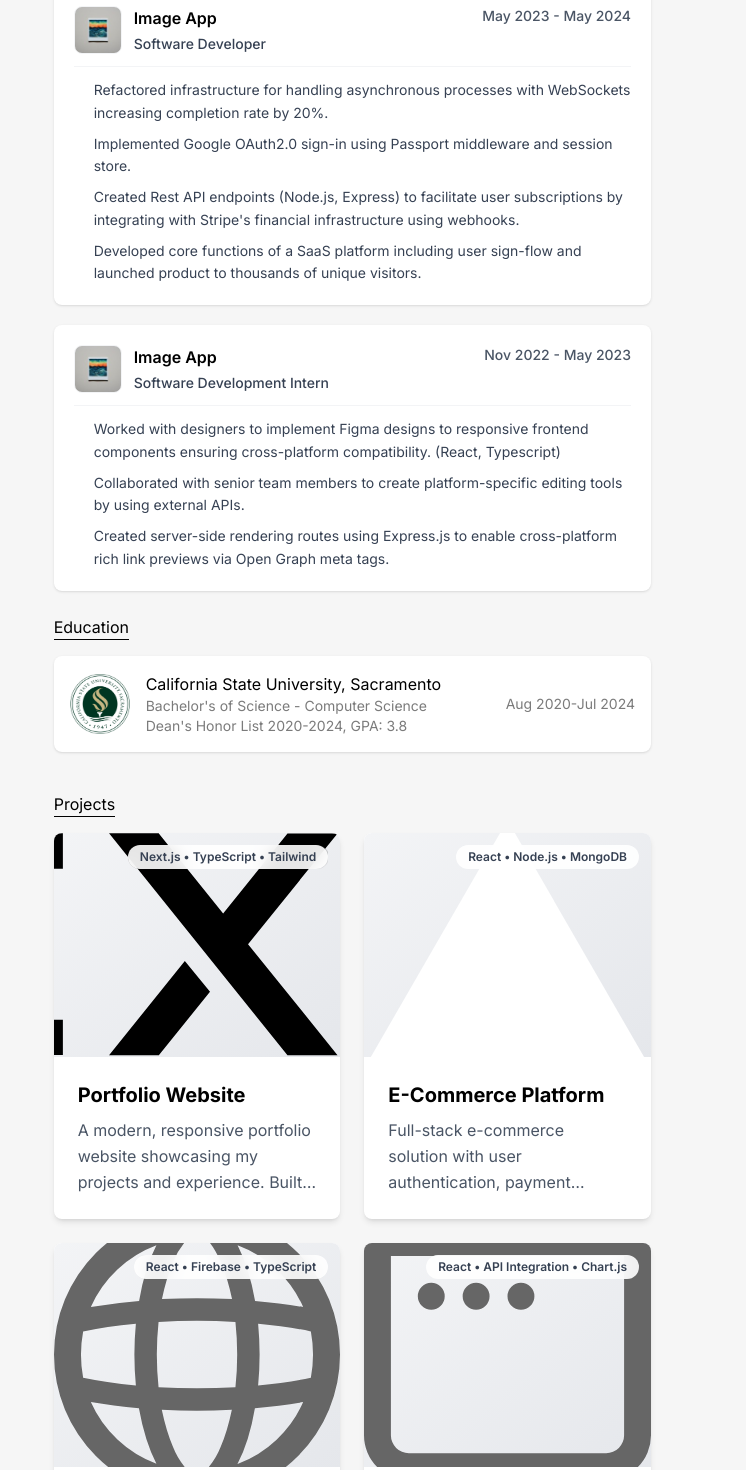
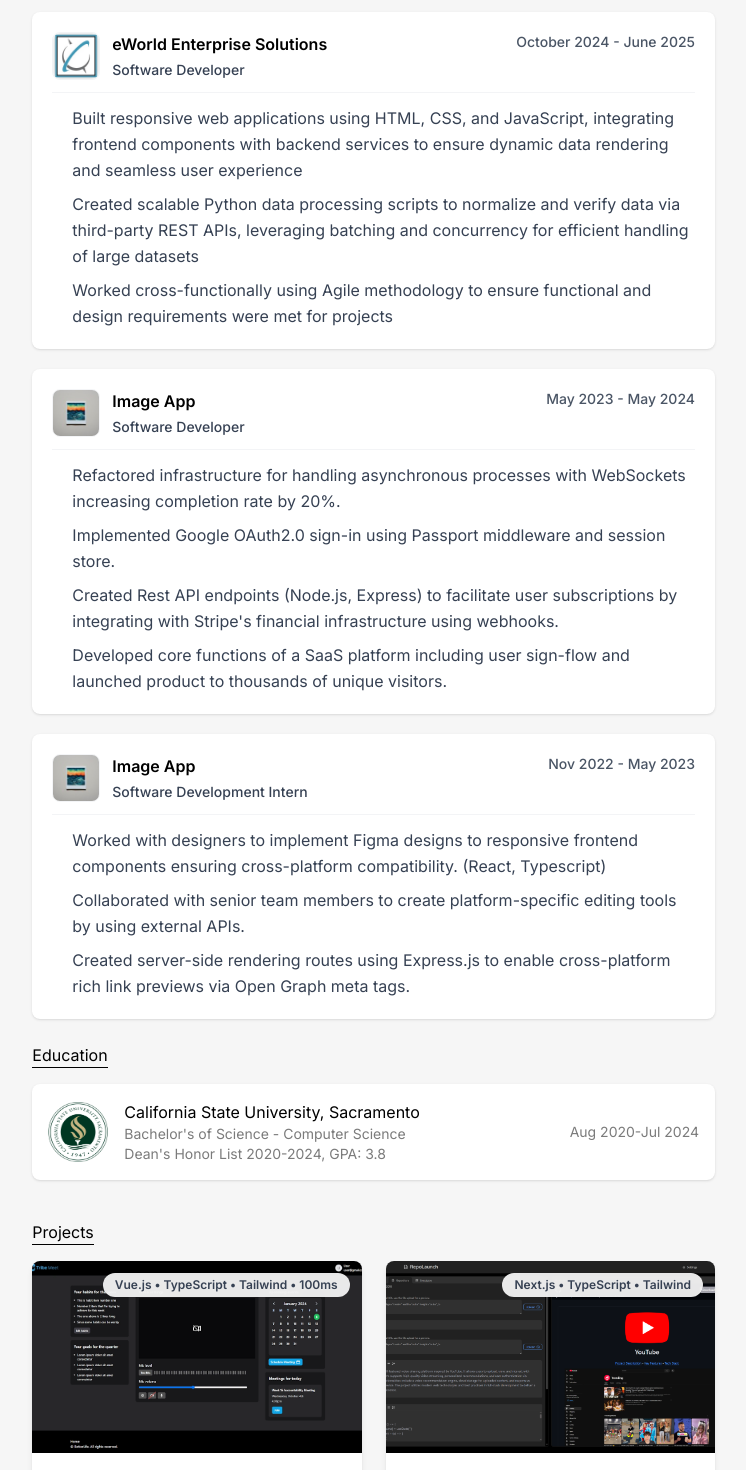
Before and after one commit to BrandonC123/portfolio, a Next.js app: page / in a window 1280 px wide. Shown: the part 960-2430 px from the top of the page, without its empty margins (437-1183 px from the left). Built offline with nearby package versions, Linux system fonts and the light colour scheme.

Commit message:
add assets

```diff
--- a/src/app/page.tsx
+++ b/src/app/page.tsx
@@ -6,7 +6,7 @@
 export default function Home() {
   return (
     <div>
-      <main className='w-9/10 max-w-xl lg:max-w-4xl mx-auto lg:grid grid-cols-12 py-10'>
+      <main className='w-9/10 max-w-2xl lg:max-w-4xl xl:max-w-5xl mx-auto lg:grid grid-cols-12 py-10'>
         <Sidebar />
         {/* main content */}
         <div className='flex flex-col flex-1 col-start-5 col-end-13'>
--- a/src/components/Experience.tsx
+++ b/src/components/Experience.tsx
@@ -36,69 +36,39 @@
         isVisible ? "opacity-100 translate-y-0" : "opacity-0 translate-y-4"
       }`}
     >
-      {/* Mobile version */}
-      <div className='lg:hidden'>
-        <div className='flex items-start gap-3 mb-3'>
+      <div className='flex flex-col lg:flex-row lg:items-start lg:justify-between mb-3 lg:mb-3 lg:pb-3 lg:border-b lg:border-gray-100'>
+        <div className='flex gap-2 lg:gap-3 items-start'>
           <img
             src={companyLogo}
             alt={`${companyName} logo`}
-            className='h-12 w-12 sm:h-14 sm:w-14 rounded-lg object-cover flex-shrink-0 border border-gray-100'
+            className='h-12 w-12 sm:h-14 sm:w-14 lg:h-12 lg:w-12 rounded-lg object-cover flex-shrink-0 border border-gray-100'
           />
           <div className='flex-1 min-w-0'>
-            <h4 className='text-black font-semibold text-sm sm:text-base mb-0.5'>
+            <h4 className='text-black font-semibold text-sm sm:text-base lg:text-base mb-0 lg:mb-1'>
               {companyName}
             </h4>
-            <p className='text-gray-700 text-xs sm:text-sm font-medium mb-2'>
+            <p className='text-gray-700 text-xs sm:text-sm lg:text-sm font-medium mb-0.5 lg:mb-0'>
               {role}
             </p>
-            <p className='text-xs sm:text-sm text-gray-500 font-medium'>
+            <p className='text-xs sm:text-sm lg:hidden text-gray-500 font-medium'>
               {dateRange}
             </p>
           </div>
         </div>
-        <ul className='space-y-2 mt-3'>
+        <p className='text-xs sm:text-sm lg:text-sm text-gray-600 lg:text-gray-600 font-medium lg:whitespace-nowrap lg:ml-4 mt-0.5 lg:mt-0'>
+          {dateRange}
+        </p>
+      </div>
+      <ul className='space-y-2 lg:space-y-2'>
         {responsibilities.map((responsibility, idx) => (
           <li
             key={idx}
-              className='text-xs sm:text-sm text-gray-700 leading-relaxed pl-4 relative before:content-["•"] before:absolute before:left-0 before:text-gray-400 before:font-bold'
+            className='text-sm md:text-base text-gray-700 leading-relaxed pl-4 lg:pl-5 relative before:content-["•"] before:absolute before:left-0 lg:before:left-2 before:text-gray-400 before:font-bold'
           >
             {responsibility}
           </li>
         ))}
       </ul>
-      </div>
-
-      {/* Desktop version */}
-      <div className='hidden lg:block'>
-        <div className='flex items-start justify-between mb-3 pb-3 border-b border-gray-100'>
-          <div className='flex gap-3 items-start'>
-            <img
-              src={companyLogo}
-              alt={`${companyName} logo`}
-              className='h-12 w-12 rounded-lg object-cover flex-shrink-0 border border-gray-100'
-            />
-            <div>
-              <h4 className='text-black font-semibold text-base mb-1'>
-                {companyName}
-              </h4>
-              <p className='text-gray-700 text-sm font-medium'>{role}</p>
-            </div>
-          </div>
-          <p className='text-sm text-gray-600 font-medium whitespace-nowrap ml-4'>
-            {dateRange}
-          </p>
-        </div>
-        <ul className='space-y-2'>
-          {responsibilities.map((responsibility, idx) => (
-            <li
-              key={idx}
-              className='text-sm text-gray-700 leading-relaxed pl-5 relative before:content-["•"] before:absolute before:left-2 before:text-gray-400 before:font-bold'
-            >
-              {responsibility}
-            </li>
-          ))}
-        </ul>
-      </div>
     </div>
   );
 };
@@ -106,10 +76,21 @@
 export const Experience = () => {
   const experiences = [
     {
+      companyLogo: "/pressplay.jpg",
+      companyName: "Press Play Dance Convention",
+      role: "Software Developer",
+      dateRange: "July 2025 - Present",
+      responsibilities: [
+        "Built responsive web applications using HTML, CSS, and JavaScript, integrating frontend components with backend services to ensure dynamic data rendering and seamless user experience",
+        "Created scalable Python data processing scripts to normalize and verify data via third-party REST APIs, leveraging batching and concurrency for efficient handling of large datasets",
+        "Worked cross-functionally using Agile methodology to ensure functional and design requirements were met for projects",
+      ],
+    },
+    {
       companyLogo: "/eworld.jpg",
       companyName: "eWorld Enterprise Solutions",
       role: "Software Developer",
-      dateRange: "October 2024 - Present",
+      dateRange: "October 2024 - June 2025",
       responsibilities: [
         "Built responsive web applications using HTML, CSS, and JavaScript, integrating frontend components with backend services to ensure dynamic data rendering and seamless user experience",
         "Created scalable Python data processing scripts to normalize and verify data via third-party REST APIs, leveraging batching and concurrency for efficient handling of large datasets",
--- a/src/components/Projects.tsx
+++ b/src/components/Projects.tsx
@@ -34,7 +34,7 @@
       }`}
     >
       {/* Image Container */}
-      <div className='relative h-48 sm:h-56 overflow-hidden bg-gradient-to-br from-gray-100 to-gray-200'>
+      <div className='relative h-48 overflow-hidden bg-gradient-to-br from-gray-100 to-gray-200'>
         <img src={image} alt={title} className='w-full h-full object-cover' />
         {/* Tech stack badge */}
         <div className='absolute top-3 right-3 px-3 py-1 bg-white/90 backdrop-blur-sm rounded-full'>
@@ -43,8 +43,8 @@
       </div>
 
       {/* Content */}
-      <div className='p-5 sm:p-6'>
-        <h4 className='text-lg sm:text-xl font-bold text-black mb-2'>
+      <div className='p-3 sm:p-4'>
+        <h4 className='text-lg sm:text-xl font-bold text-black mb-1'>
           {title}
         </h4>
         <p className='text-sm sm:text-base text-gray-600 leading-relaxed line-clamp-3'>
@@ -58,32 +58,24 @@
 export const Projects = () => {
   const projects = [
     {
-      image: "/next.svg",
-      title: "Portfolio Website",
+      image: "/projects/video.webp",
+      title: "TribeMeet",
+      techStack: "Vue.js • TypeScript • Tailwind • 100ms",
+      description: "CSUS CSC Senior Project - Video conferencing application",
+    },
+    {
+      image: "/projects/repo.png",
+      title: "RepoLaunch",
       techStack: "Next.js • TypeScript • Tailwind",
       description:
-        "A modern, responsive portfolio website showcasing my projects and experience. Built with Next.js 14, featuring server-side rendering and optimized performance.",
+        "Template based GitHub README.md generator with Markdown/HTML live rendering.",
     },
     {
-      image: "/vercel.svg",
-      title: "E-Commerce Platform",
-      techStack: "React • Node.js • MongoDB",
-      description:
-        "Full-stack e-commerce solution with user authentication, payment processing, and admin dashboard. Features include product management, cart functionality, and order tracking.",
-    },
-    {
-      image: "/globe.svg",
-      title: "Task Management App",
-      techStack: "React • Firebase • TypeScript",
+      image: "/projects/gh-home.webp",
+      title: "GitHub Clone",
+      techStack: "React • Firebase • CSS",
       description:
         "Collaborative task management application with real-time updates, drag-and-drop functionality, and team collaboration features. Built with Firebase for backend services.",
-    },
-    {
-      image: "/window.svg",
-      title: "Weather Dashboard",
-      techStack: "React • API Integration • Chart.js",
-      description:
-        "Interactive weather dashboard displaying current conditions, forecasts, and historical data. Features interactive charts and location-based weather information.",
     },
   ];
 
```
Also changed, not shown: public/pressplay.jpg (added). Lines whose indentation alone changed are shown as unchanged.
